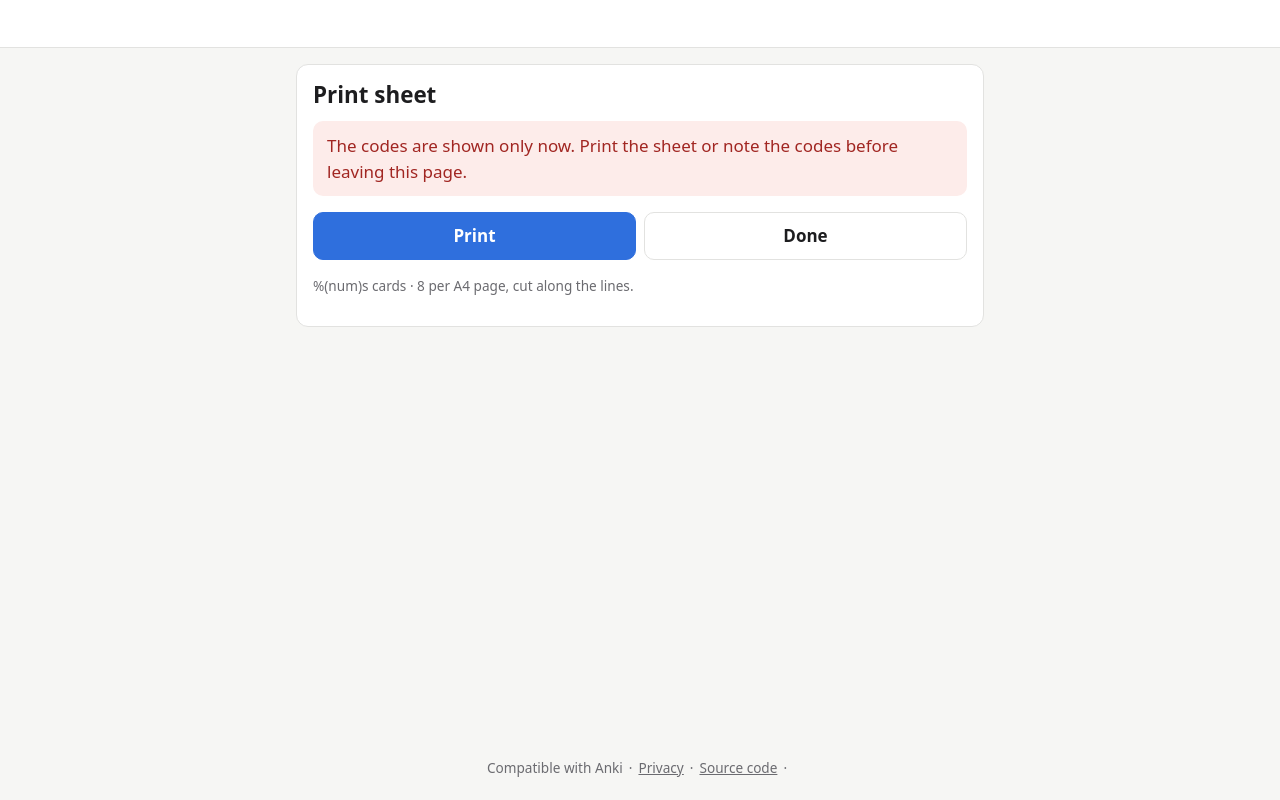
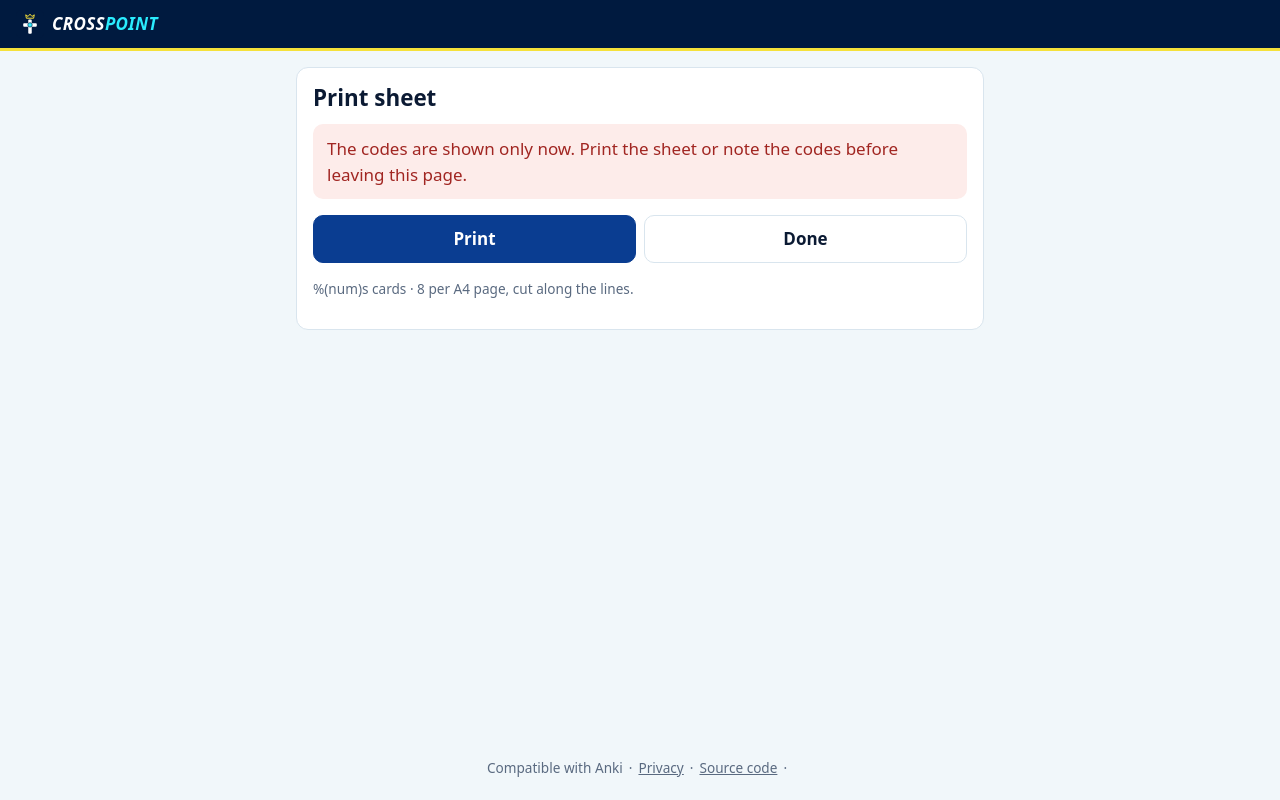
Before and after one commit to zefanja/crosspoint, a Python web app: template app/templates/admin/print_sheet.html in a window 1280 px wide. Run offline with Jinja, Linux system fonts and the light colour scheme; the template is opened without the code that fills it, so the values that code supplies are empty.

Commit message:
Adopt CrossPoint brand colors and new app icon
Navy/cyan/yellow palette from the print material, navy top bar with
two-tone wordmark, new cross-and-crown icon set; bump shell cache.

Co-Authored-By: Claude Opus 5.5 <noreply@anthropic.com>

```diff
--- a/app/main.py
+++ b/app/main.py
@@ -182,8 +182,8 @@ def manifest():
         "start_url": "/",
         "scope": "/",
         "display": "standalone",
-        "background_color": "#f6f6f4",
-        "theme_color": "#2f6fdd",
+        "background_color": "#f1f7fa",
+        "theme_color": "#001a3f",
         "icons": [
             {"src": f"{icons}/icon-192.png", "sizes": "192x192", "type": "image/png"},
             {"src": f"{icons}/icon-512.png", "sizes": "512x512", "type": "image/png"},
--- a/app/static/app.css
+++ b/app/static/app.css
@@ -1,18 +1,22 @@
 :root {
-  --bg: #f6f6f4;
+  /* brand colors from the CrossPoint print material */
+  --brand-navy: #001a3f;
+  --brand-cyan: #2aecfe;
+  --brand-yellow: #f5e13a;
+  --bg: #f1f7fa;
   --surface: #ffffff;
-  --surface-2: #f0f0ee;
-  --text: #1d1d1f;
-  --muted: #6b6b70;
-  --accent: #2f6fdd;
+  --surface-2: #e7f0f6;
+  --text: #0b1a33;
+  --muted: #5a6a80;
+  --accent: #0a3d91;
   --accent-text: #ffffff;
-  --border: #e2e2e0;
+  --border: #d9e5ee;
   --danger: #c62828;
   --success-bg: #e6f4ea;
   --success-text: #1e6b34;
   --error-bg: #fdecea;
   --error-text: #a12622;
-  --info-bg: #eef3fc;
+  --info-bg: #e3f6fc;
   --c-new: #1f6feb;
   --c-learn: #d1242f;
   --c-rev: #1a7f37;
@@ -80,16 +84,24 @@ code { font-size: 0.9em; background: var(--surface-2); padding: 1px 4px; border-
   min-height: var(--touch);
   padding: 0 8px 0 16px;
   padding-top: env(safe-area-inset-top);
-  background: var(--surface);
-  border-bottom: 1px solid var(--border);
+  background: var(--brand-navy);
+  border-bottom: 3px solid var(--brand-yellow);
 }
 
 .brand {
-  font-weight: 700;
+  display: inline-flex;
+  align-items: center;
+  gap: 8px;
+  min-height: var(--touch);
+  font-weight: 900;
+  font-style: italic;
+  text-transform: uppercase;
+  letter-spacing: 0.02em;
   text-decoration: none;
-  color: var(--text);
-  line-height: var(--touch);
+  color: #ffffff;
 }
+.brand img { display: block; }
+.brand-point { color: var(--brand-cyan); }
 
 .topnav { display: flex; align-items: center; }
 .topnav form { margin: 0; }
--- a/app/static/sw.js
+++ b/app/static/sw.js
@@ -1,5 +1,5 @@
 // Minimal service worker: app shell cache + offline page. No offline learning.
-const CACHE = "crosspoint-shell-v1";
+const CACHE = "crosspoint-shell-v2";
 const SHELL = [
   "/offline",
   "/static/app.css",
--- a/app/templates/base.html
+++ b/app/templates/base.html
@@ -4,7 +4,7 @@
   <meta charset="utf-8">
   <meta name="viewport" content="width=device-width, initial-scale=1, viewport-fit=cover">
   <meta name="color-scheme" content="light dark">
-  <meta name="theme-color" content="#2f6fdd">
+  <meta name="theme-color" content="#001a3f">
   <title>{% block title %}{{ app_name }}{% endblock %}</title>
   <link rel="stylesheet" href="/static/app.css">
   <link rel="manifest" href="/manifest.webmanifest">
@@ -16,7 +16,7 @@
 </head>
 <body class="{% block body_class %}{% endblock %}{% if user and user.is_staff %} user-admin{% endif %}{% if request.url.path.startswith("/admin") %} admin-page{% endif %}"{% if csrf_token %} hx-headers='{"X-CSRF-Token": "{{ csrf_token }}"}'{% endif %}>
   <header class="topbar">
-    <a href="/" class="brand">{{ app_name }}</a>
+    <a href="/" class="brand" aria-label="{{ app_name }}"><img src="/static/icons/icon.svg" alt="" width="28" height="28"><span aria-hidden="true">Cross<span class="brand-point">Point</span></span></a>
     {% if user %}
     <nav class="topnav">
       {% if user.is_staff %}<a href="/admin" class="navlink">{{ _("Admin") }}</a>{% endif %}
```
Also changed, not shown: other parts of app/static/app.css (+14 -12 lines), app/static/icons/apple-touch-icon.png, app/static/icons/icon-192.png, app/static/icons/icon-512.png, app/static/icons/icon.svg, app/static/icons/maskable-512.png.
